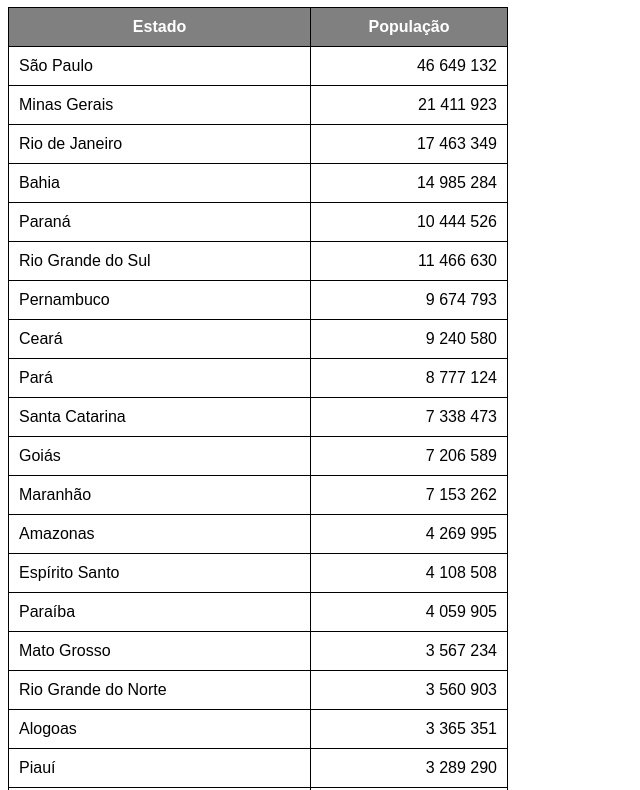
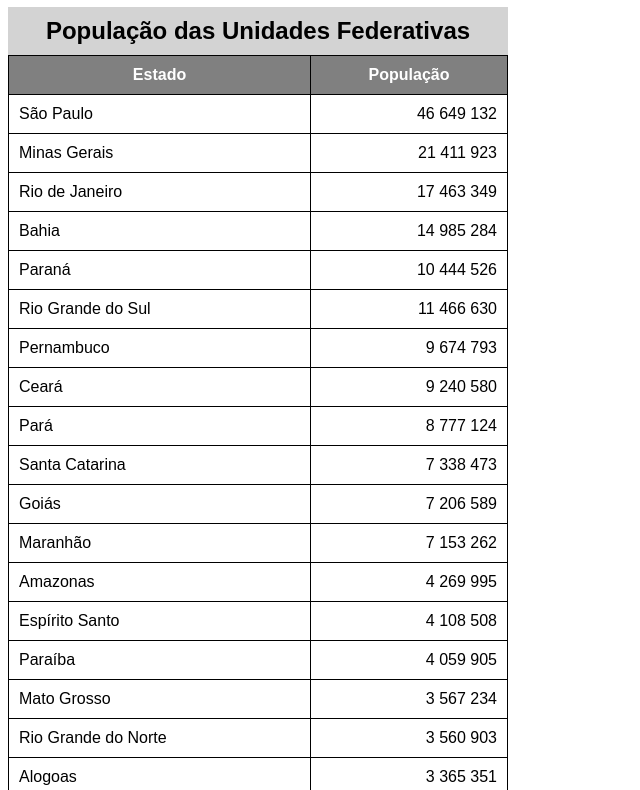
Before and after one commit to sergio-esteves/HTML-CSS, a plain HTML site: page exercicios/EX023/tabela002.html in a window 1280 px wide. Shown: the part 73-863 px from the top of the page, without its empty margins (0-640 px from the left). Drawn offline with Linux system fonts and the light colour scheme.

Commit message:
criando um caption

```diff
--- a/exercicios/EX023/tabela002.html
+++ b/exercicios/EX023/tabela002.html
@@ -29,6 +29,13 @@
         .numero{
             text-align: right;
         }
+
+        caption{
+            font-size: 1.5em;
+            font-weight: bold;
+            padding: 10px;
+            background-color: lightgrey;
+        }
     </style>
 
 </head>
@@ -45,6 +52,7 @@
     -->
 
     <table>
+        <caption> População das Unidades Federativas</caption>
         <thead>
             <tr>
                 <th>Estado</th>
```
